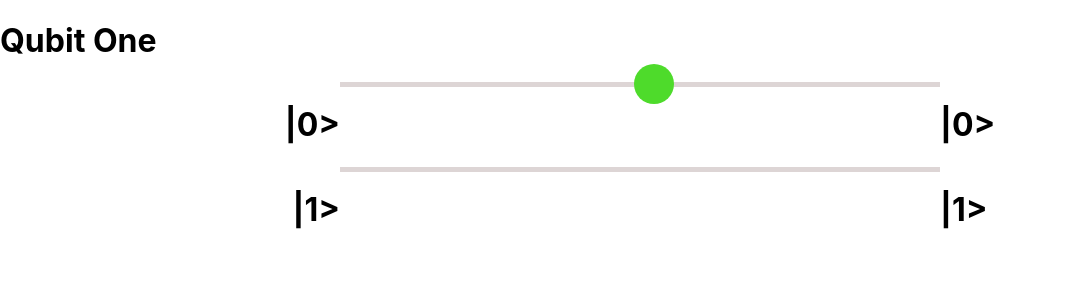
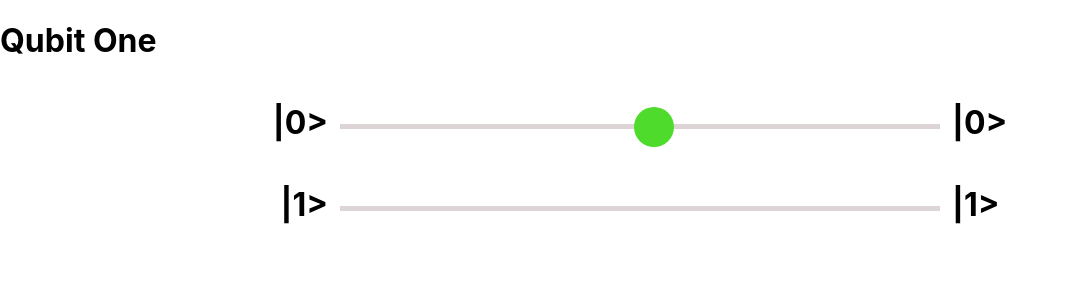
Before and after one commit to StefanBia/Qubit-Visualizer-Front, a React (Create React App) app in the folder qubit-visualizer-front/: page / in a window 1280 px wide. Shown: the top 300 px of the page, without its empty margins (0-1067 px from the left). Built offline with nearby package versions, Linux system fonts and the light colour scheme.

Commit message:
Align state values with qubit line

```diff
--- a/qubit-visualizer-front/src/DotMover/DotMovement.css
+++ b/qubit-visualizer-front/src/DotMover/DotMovement.css
@@ -3,9 +3,10 @@
   width: 600px; /* Length of the line */
   height: 5px;
   /* margin: 50px auto; */
-  margin-bottom: 80px;
+
   background: #ddd5d5;
   display: flex;
+  margin-top: 8px;
 }
 
 .state-zero,
@@ -13,6 +14,8 @@
   display: flex;
   justify-content: center;
   align-items: center;
+  flex-direction: row;
+  gap: 12px;
 }
 
 
```
Also changed, not shown: qubit-visualizer-front/src/DotMover/DotMovement.js (indentation only).
